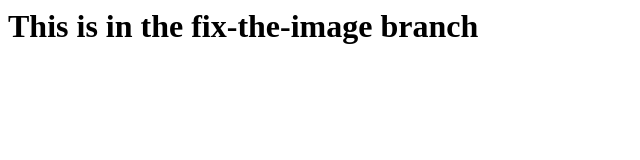
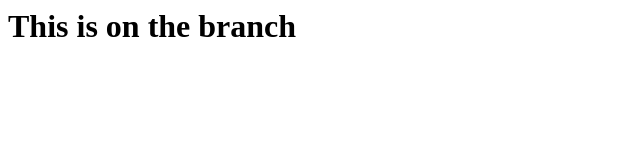
Before and after one commit to joanaxdizon/it115-branching-remote, a plain HTML site: page index.html in a window 1280 px wide. Shown: the whole page, without its empty margins (0-640 px from the left). Drawn offline with Linux system fonts and the light colour scheme.

Commit message:
Update index.html

```diff
--- a/index.html
+++ b/index.html
@@ -1 +1 @@
-<h1> This is in the fix-the-image branch </h1>
+<h1> This is on the branch </h1>
```
